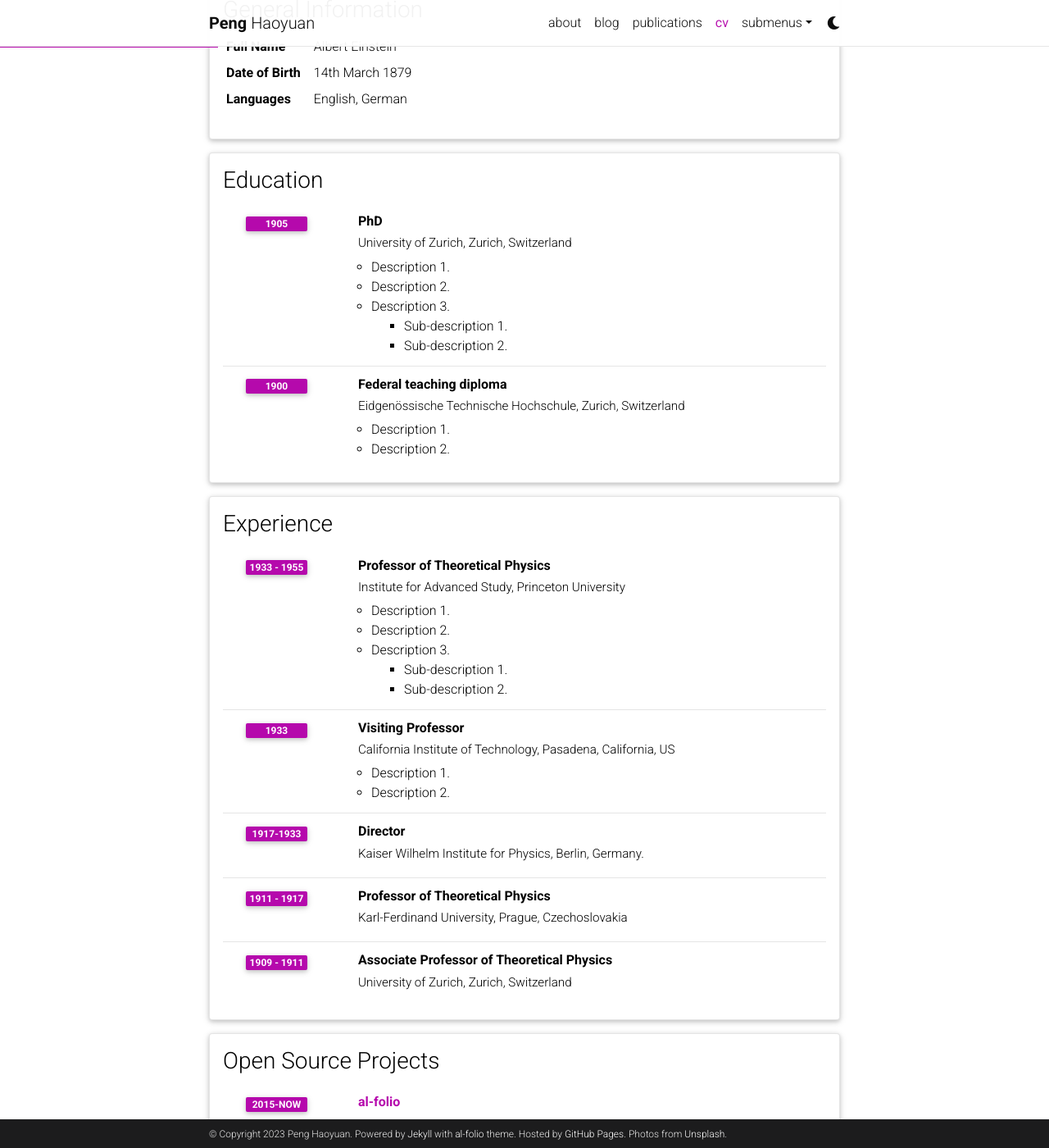
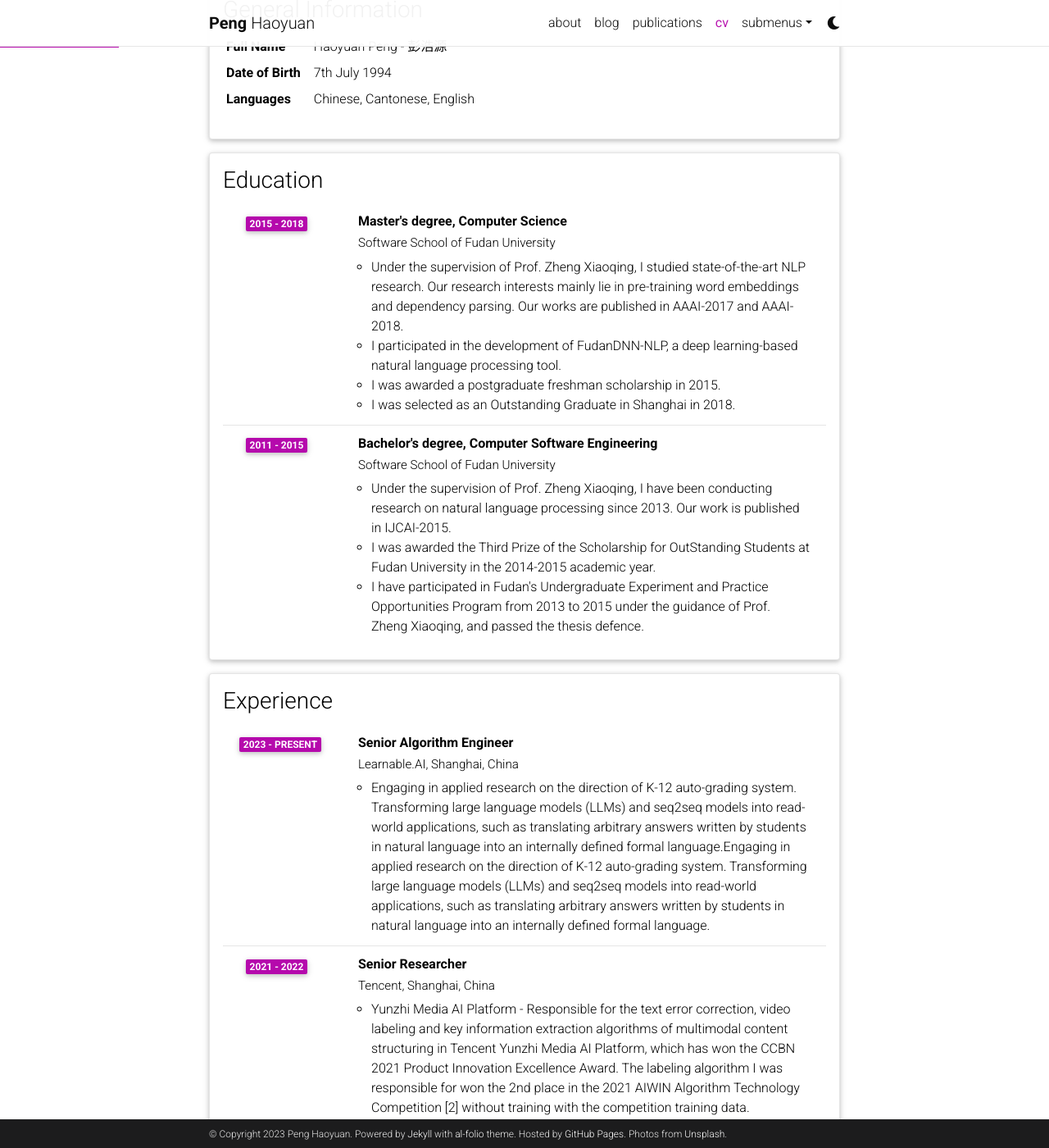
Before and after one commit to HaoyuanPeng/haoyuanpeng.github.io, a Jekyll site: the page built from _pages/cv.md, in a window 1280 px wide and 1400 px high, scrolled down 207 px. Shown: the whole window at 82% size. Built offline with Jekyll 4.4.1, drawn with Linux system fonts in a browser that asks for light colours; comment, search, counter and statistics services are not loaded; a style sheet for code colours, icons or effects is not loaded; some of the changed text lies outside the part shown.

Commit message:
finished `cv`

```diff
--- a/_data/cv.yml
+++ b/_data/cv.yml
@@ -2,96 +2,96 @@
   type: map
   contents:
     - name: Full Name
-      value: Albert Einstein
+      value: Haoyuan Peng - 彭浩源
     - name: Date of Birth
-      value: 14th March 1879
+      value: 7th July 1994
     - name: Languages
-      value: English, German
+      value: Chinese, Cantonese, English
 
 - title: Education
   type: time_table
   contents:
-    - title: PhD
-      institution: University of Zurich, Zurich, Switzerland
-      year: 1905
+    - title: Master's degree, Computer Science
+      institution: Software School of Fudan University
+      year: 2015 - 2018
       description:
-        - Description 1.
-        - Description 2.
-        - title: Description 3.
-          contents:
-            - Sub-description 1.
-            - Sub-description 2.
-    - title: Federal teaching diploma
-      institution: Eidgenössische Technische Hochschule, Zurich, Switzerland
-      year: 1900
+        - Under the supervision of Prof. Zheng Xiaoqing, I studied state-of-the-art NLP research. Our research interests mainly lie in pre-training word embeddings and dependency parsing. Our works are published in AAAI-2017 and AAAI-2018.
+        - I participated in the development of FudanDNN-NLP, a deep learning-based natural language processing tool.
+        - I was awarded a postgraduate freshman scholarship in 2015.
+        - I was selected as an Outstanding Graduate in Shanghai in 2018.
+    - title: Bachelor's degree, Computer Software Engineering
+      institution: Software School of Fudan University
+      year: 2011 - 2015
       description:
-        - Description 1.
-        - Description 2.
+        - Under the supervision of Prof. Zheng Xiaoqing, I have been conducting research on natural language processing since 2013. Our work is published in IJCAI-2015.
+        - I was awarded the Third Prize of the Scholarship for OutStanding Students at Fudan University in the 2014-2015 academic year.
+        - I have participated in Fudan's Undergraduate Experiment and Practice Opportunities Program from 2013 to 2015 under the guidance of Prof. Zheng Xiaoqing, and passed the thesis defence.
 
 - title: Experience
   type: time_table
   contents:
-    - title: Professor of Theoretical Physics
-      institution: Institute for Advanced Study, Princeton University
-      year: 1933 - 1955
+    - title: Senior Algorithm Engineer
+      institution: Learnable.AI, Shanghai, China
+      year: 2023 - present
       description:
-        - Description 1.
-        - Description 2.
-        - title: Description 3.
-          contents:
-            - Sub-description 1.
-            - Sub-description 2.
-    - title: Visiting Professor
-      institution: California Institute of Technology, Pasadena, California, US
-      year: 1933
+        - Engaging in applied research on the direction of K-12 auto-grading system. Transforming large language models (LLMs) and seq2seq models into read-world applications, such as translating arbitrary answers written by students in natural language into an internally defined formal language.Engaging in applied research on the direction of K-12 auto-grading system. Transforming large language models (LLMs) and seq2seq models into read-world applications, such as translating arbitrary answers written by students in natural language into an internally defined formal language.
+    - title: Senior Researcher
+      institution: Tencent, Shanghai, China
+      year: 2021 - 2022
       description:
-        - Description 1.
-        - Description 2.
+        - Yunzhi Media AI Platform - Responsible for the text error correction, video labeling and key information extraction algorithms of multimodal content structuring in Tencent Yunzhi Media AI Platform, which has won the CCBN 2021 Product Innovation Excellence Award. The labeling algorithm I was responsible for won the 2nd place in the 2021 AIWIN Algorithm Technology Competition [2] without training with the competition training data.
 
-    - title: Director
-      institution: Kaiser Wilhelm Institute for Physics, Berlin, Germany.
-      year: 1917-1933
+    - title: Applied Researcher
+      institution: Tencent, Shanghai, China
+      year: 2018 - 2021
+      description:
+        - Intelligent Public Opinion Analysis System - Responsible for the overall algorithm scheme and completed the development and optimization of multiple NLP algorithms. This product is customized for securities industry regulators.
+        - Tencent Cloud NLP Products - Responsible for the development of general text matching and Chinese spelling correction algorithms, which are deployed on Tencent Cloud and applied in several custom projects.
+        - Tencent TI-ONE ML Platform - Implemented multiple traditional ML algorithms and DL-based NLP algorithms on Tencent TI-ONE ML Platform for users to train models on their custom data.
 
-    - title: Professor of Theoretical Physics
-      institution: Karl-Ferdinand University, Prague, Czechoslovakia
-      year: 1911 - 1917
-      description:
+    - title: Data Analyst Intern
+      institution: eBay, Shanghai, China
+      year: 2014 - 2015
 
-    - title: Associate Professor of Theoretical Physics
-      institution: University of Zurich, Zurich, Switzerland
-      year: 1909 - 1911
 
-- title: Open Source Projects
-  type: time_table
+- title: Skills
+  type: list
   contents:
-    - title: <a href="https://github.com/alshedivat/al-folio">al-folio</a>
-      year: 2015-now
-      description: A beautiful, simple, clean, and responsive Jekyll theme for academics.
+    - Following the cutting-edge research in the field of natural language processing. Experienced in publishing papers in top international academic conferences.
+    - Knowledge in full life cycle AI/ML with learning, inference, engineering and integration.
+    - Proficient in Python and able to write high-quality Python code.
+    - Familiar with mainstream deep learning frameworks, including pytorch, tensorflow 1.x and tensorflow 2.x.
 
 - title: Honors and Awards
   type: time_table
   contents:
-    - year: 1921
+    - year: 2021
       items:
-        - Nobel Prize in Physics
-        - Matteucci Medal
-    - year: 2029
+        - Second Place of AIWIN 2021 Algorithm Technology Competition
+    - year: 2020
       items:
-        - Max Planck Medal
+        - Tencent New Code Culture Award - Award for outstanding internal open source code projects
+    - year: 2018
+      items:
+        - Outstanding Graduate in Shanghai
+    - year: 2015
+      items:
+        - Postgraduate Freshman Scholarship
 
 - title: Academic Interests
   type: nested_list
   contents:
-    - title: Topic 1.
+    - title: Natural Language Processing (NLP)
       items:
-        - Description 1.
-        - Description 2.
-    - title: Topic 2.
+        - Seq2seq translation
+        - Grammatical error correction - especially for OCR
+        - Dependency parsing
+    - title: Multimodal
       items:
-        - Description 1.
-        - Description 2.
+        - Document AI
+        - Information extraction from visual texts in videos
 
 - title: Other Interests
   type: list
   contents:
-    - <u>Hobbies:</u> Hobby 1, Hobby 2, etc.
+    - <u>Hobbies:</u> Mountain climbing, scuba diving, Chinese chess
--- /dev/null
+++ b/_pages/projects.md
@@ -0,0 +1,58 @@
+---
+layout: page
+title: moments
+permalink: /moments/
+description: Memorable moments.
+nav: false
+nav_order: 2
+display_categories: [work, fun]
+horizontal: false
+---
+
+<!-- pages/projects.md -->
+<div class="projects">
+{%- if site.enable_project_categories and page.display_categories %}
+  <!-- Display categorized projects -->
+  {%- for category in page.display_categories %}
+  <h2 class="category">{{ category }}</h2>
+  {%- assign categorized_projects = site.projects | where: "category", category -%}
+  {%- assign sorted_projects = categorized_projects | sort: "importance" %}
+  <!-- Generate cards for each project -->
+  {% if page.horizontal -%}
+  <div class="container">
+    <div class="row row-cols-2">
+    {%- for project in sorted_projects -%}
+      {% include projects_horizontal.html %}
+    {%- endfor %}
+    </div>
+  </div>
+  {%- else -%}
+  <div class="grid">
+    {%- for project in sorted_projects -%}
+      {% include projects.html %}
+    {%- endfor %}
+  </div>
+  {%- endif -%}
+  {% endfor %}
+
+{%- else -%}
+<!-- Display projects without categories -->
+  {%- assign sorted_projects = site.projects | sort: "importance" -%}
+  <!-- Generate cards for each project -->
+  {% if page.horizontal -%}
+  <div class="container">
+    <div class="row row-cols-2">
+    {%- for project in sorted_projects -%}
+      {% include projects_horizontal.html %}
+    {%- endfor %}
+    </div>
+  </div>
+  {%- else -%}
+  <div class="grid">
+    {%- for project in sorted_projects -%}
+      {% include projects.html %}
+    {%- endfor %}
+  </div>
+  {%- endif -%}
+{%- endif -%}
+</div>
```
Also changed, not shown: _bibliography/papers.bib (+7 -7 lines), _pages/cv.md (+1 -1 lines), _pages/dropdown.md (+2 -5 lines), _posts/2019-08-30-ant.md (added, +12 -0 lines), 1 other file.
